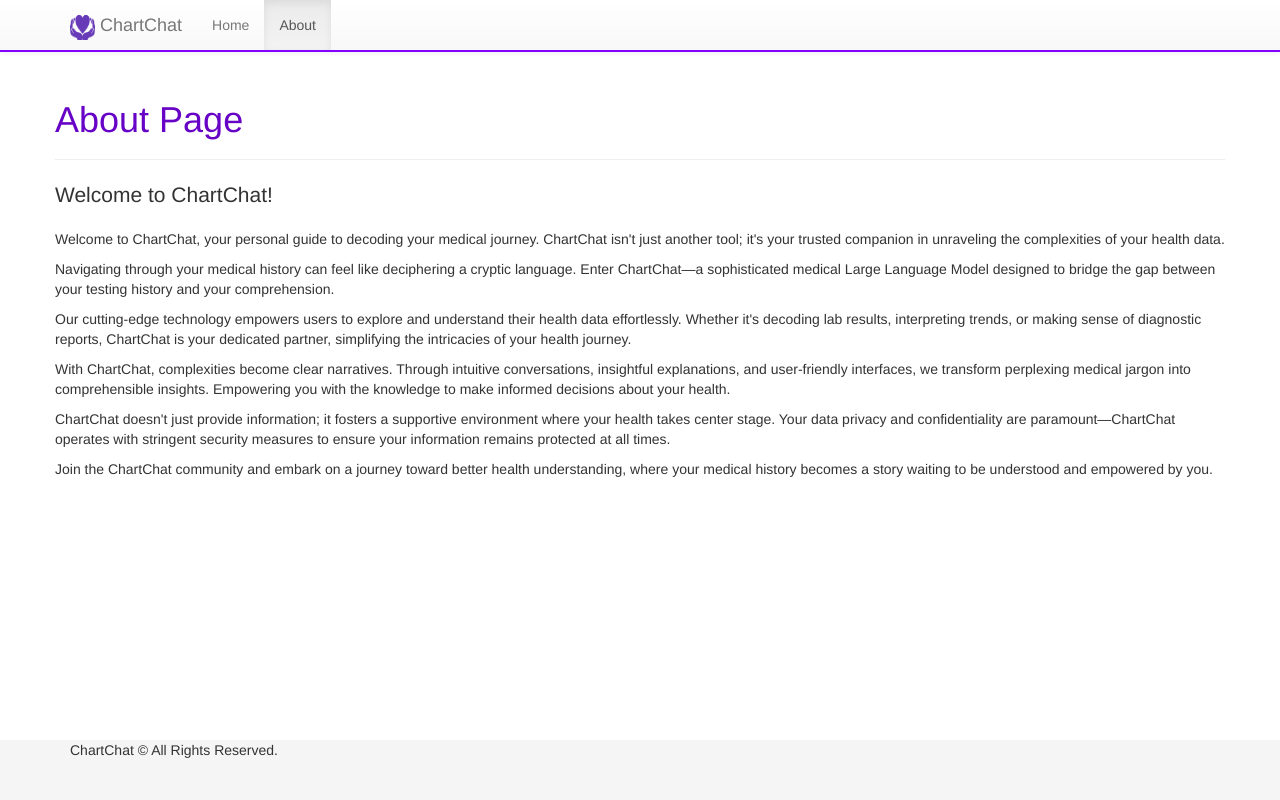
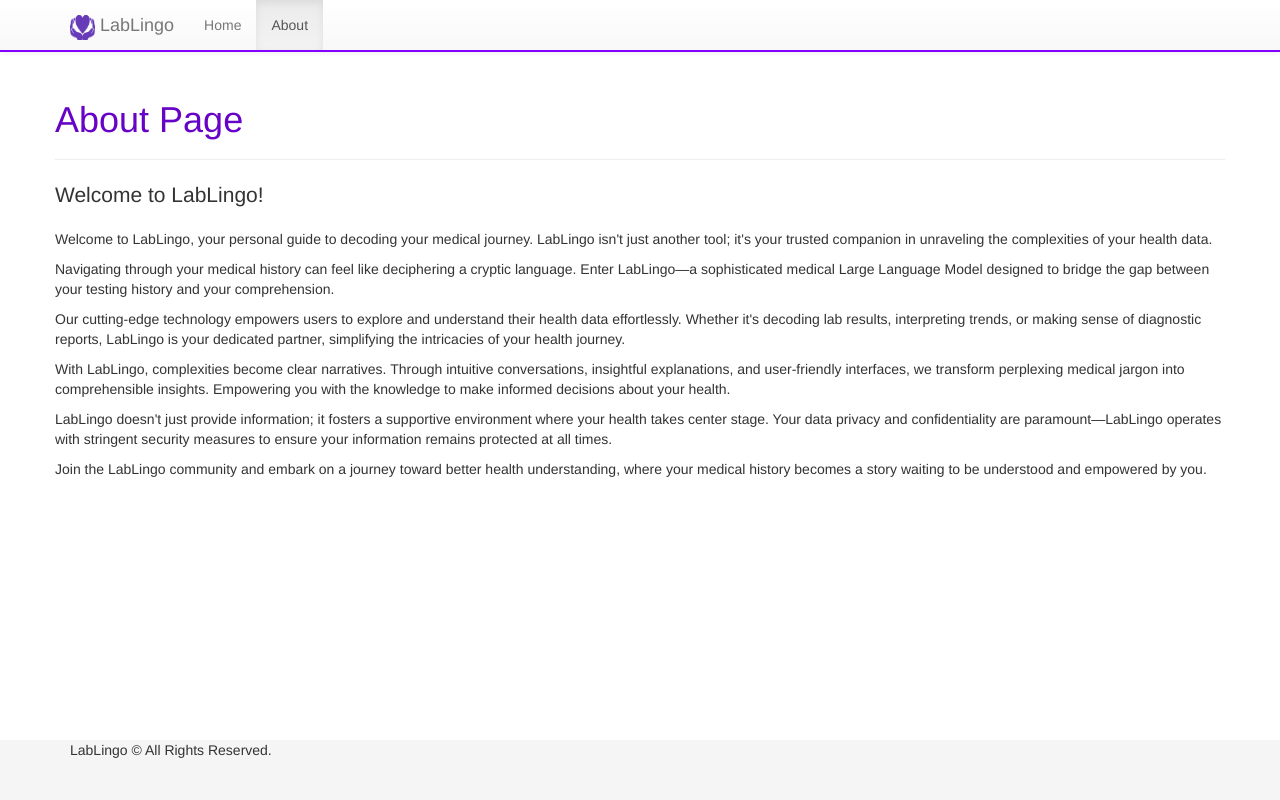
Before and after one commit to JeffJeffery/HealthDataInterpretation, a Flask app: page /about in a window 1280 px wide. Run offline with Flask 2, Linux system fonts and the light colour scheme; some libraries are stand-ins or nearby versions.

Commit message:
Lab LIngo now

```diff
--- a/flask-boilerplate/app.py
+++ b/flask-boilerplate/app.py
@@ -53,27 +53,27 @@ tests = [
         "results": [
             {
             "name": "Total Cholesterol",
-            "normal": "Normal Range: 150 - 199 mg/dl",
+            "normal": "150 - 199 mg/dl",
             "value": 125
             },
             {
             "name": "Triglycerides",
-            "normal": "Normal value: 0.00 - 150.00 mg/dL",
+            "normal": "0.00 - 150.00 mg/dL",
             "value": 90
             },
             {
             "name": "HDL Cholesterol",
-            "normal": "Normal range: above 40 mg/dL",
+            "normal": "above 40 mg/dL",
             "value": 50
             },
             {
             "name": "Non-HDL Cholesterol",
-            "normal": "A reasonable goal for non-HDL cholesterol is one that is 30 mg/dL higher than the LDL cholesterol goal.",
+            "normal": "30 mg/dL above LDL",
             "value": 75
             },
             {
             "name": "CHOL/HDL Ratio",
-            "normal": "Normal range: 0.0 - 5.0",
+            "normal": "0.0 - 5.0",
             "value": 2.5
             }
         ]
@@ -85,7 +85,7 @@ tests = [
         "results": [
             {
             "name": "Hemoglobin A1C",
-            "normal": "Normal value: 4.7 - 8.5 %",
+            "normal": "4.7 - 8.5 %",
             "value": 4.9
             }
         ]
@@ -97,12 +97,12 @@ tests = [
         "results": [
             {
             "name": "Herpes Simplex Virus 2 IgG",
-            "normal": "Normal value: Negative",
+            "normal": "Negative",
             "value": "Negative"
             },
             {
             "name": "Herpes Simples Virus 2 IgG, Quant",
-            "normal": "Normal value: 0.0 - 0.8 AI",
+            "normal": "0.0 - 0.8 AI",
             "value": "<0.2"
             }
         ]
--- a/flask-boilerplate/templates/layouts/main.html
+++ b/flask-boilerplate/templates/layouts/main.html
@@ -51,7 +51,7 @@
           <a class="navbar-brand" href="/">
             <div style="display: flex; flex-direction: row; gap: 5px;">
               <img src="/static/ico/favicon.png" style="width: 25px; height: 25px;"/>
-              <div>ChartChat</div>
+              <div>LabLingo</div>
             </div>
             </a>
         </div>
@@ -86,7 +86,7 @@
 
   <div id="footer">
     <div class="container">
-      <p>ChartChat &copy; All Rights Reserved.</p>
+      <p>LabLingo &copy; All Rights Reserved.</p>
       {% block footer %}{% endblock %}
     </div>
   </div>
--- a/flask-boilerplate/templates/pages/placeholder.about.html
+++ b/flask-boilerplate/templates/pages/placeholder.about.html
@@ -5,18 +5,18 @@
 <div class="page-header">
   <h1>About Page</h1>
 </div>
-<p class="lead">Welcome to ChartChat!</p>
-<p>Welcome to ChartChat, your personal guide to decoding your medical journey. ChartChat isn't just another tool; it's your trusted companion in unraveling the complexities of your health data.
+<p class="lead">Welcome to LabLingo!</p>
+<p>Welcome to LabLingo, your personal guide to decoding your medical journey. LabLingo isn't just another tool; it's your trusted companion in unraveling the complexities of your health data.
 </p>
-<p>Navigating through your medical history can feel like deciphering a cryptic language. Enter ChartChat—a sophisticated medical Large Language Model designed to bridge the gap between your testing history and your comprehension.
+<p>Navigating through your medical history can feel like deciphering a cryptic language. Enter LabLingo—a sophisticated medical Large Language Model designed to bridge the gap between your testing history and your comprehension.
 </p>
-<p>Our cutting-edge technology empowers users to explore and understand their health data effortlessly. Whether it's decoding lab results, interpreting trends, or making sense of diagnostic reports, ChartChat is your dedicated partner, simplifying the intricacies of your health journey.
+<p>Our cutting-edge technology empowers users to explore and understand their health data effortlessly. Whether it's decoding lab results, interpreting trends, or making sense of diagnostic reports, LabLingo is your dedicated partner, simplifying the intricacies of your health journey.
 </p>
-<p>With ChartChat, complexities become clear narratives. Through intuitive conversations, insightful explanations, and user-friendly interfaces, we transform perplexing medical jargon into comprehensible insights. Empowering you with the knowledge to make informed decisions about your health.
+<p>With LabLingo, complexities become clear narratives. Through intuitive conversations, insightful explanations, and user-friendly interfaces, we transform perplexing medical jargon into comprehensible insights. Empowering you with the knowledge to make informed decisions about your health.
 </p>
-<p>ChartChat doesn't just provide information; it fosters a supportive environment where your health takes center stage. Your data privacy and confidentiality are paramount—ChartChat operates with stringent security measures to ensure your information remains protected at all times.
+<p>LabLingo doesn't just provide information; it fosters a supportive environment where your health takes center stage. Your data privacy and confidentiality are paramount—LabLingo operates with stringent security measures to ensure your information remains protected at all times.
 </p>
-<p>Join the ChartChat community and embark on a journey toward better health understanding, where your medical history becomes a story waiting to be understood and empowered by you.
+<p>Join the LabLingo community and embark on a journey toward better health understanding, where your medical history becomes a story waiting to be understood and empowered by you.
 </p>
   <ul>
   {% for item in data %}
--- a/flask-boilerplate/templates/pages/placeholder.testData.html
+++ b/flask-boilerplate/templates/pages/placeholder.testData.html
@@ -17,7 +17,7 @@
       </li>
   {% endfor %}
 </ul>
-<p class="additionalInformaion"> Additional Information from ChartChat:
+<p class="additionalInformaion"> Additional Information from LabLingo:
   {% for item in info %}
   <div class="info"> {{item}} </div>
   {% endfor %}
```
Also changed, not shown: history.txt (+62 -0 lines).
